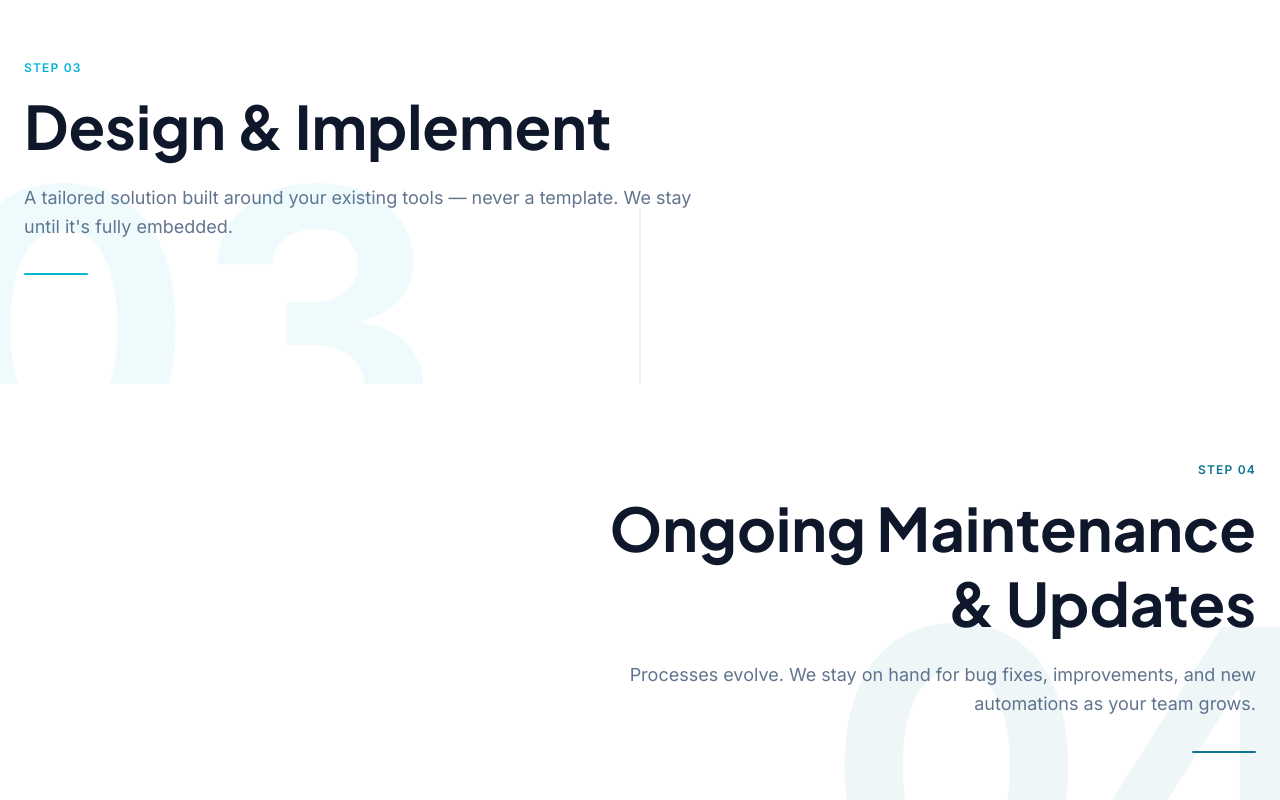
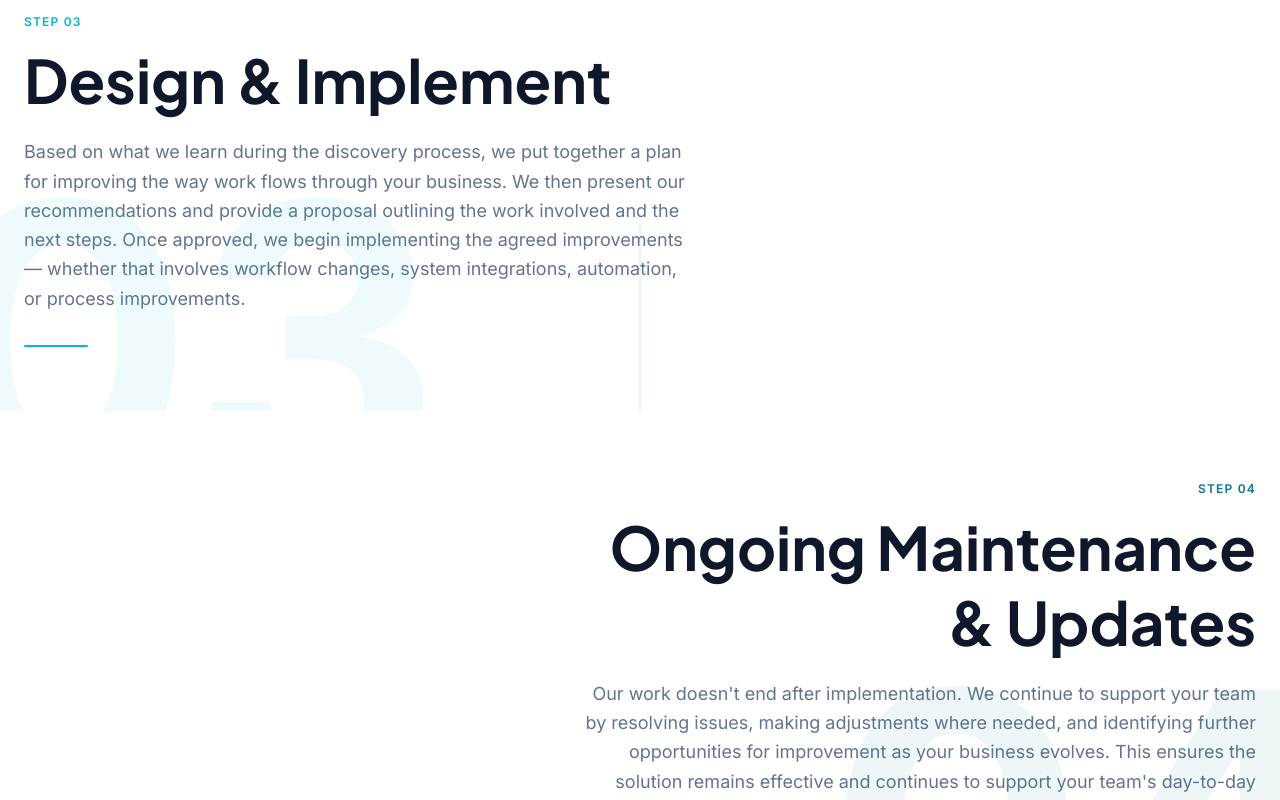
Before and after one commit to Anisabuilds/HireNove, a Next.js app: page /services in a window 1280 px wide. Shown: the part 1600-2400 px from the top of the page. Built offline with nearby package versions, Linux system fonts and the light colour scheme.

Commit message:
steps 03 & 04: update copy with full descriptions

```diff
--- a/components/HomeProcess.tsx
+++ b/components/HomeProcess.tsx
@@ -22,14 +22,14 @@ const steps = [
   {
     n: "03",
     title: "Design & Implement",
-    desc: "A tailored solution built around your existing tools — never a template. We stay until it's fully embedded.",
+    desc: "Based on what we learn during the discovery process, we put together a plan for improving the way work flows through your business. We then present our recommendations and provide a proposal outlining the work involved and the next steps. Once approved, we begin implementing the agreed improvements — whether that involves workflow changes, system integrations, automation, or process improvements.",
     color: "#06B6D4",
     align: "left",
   },
   {
     n: "04",
     title: "Ongoing Maintenance & Updates",
-    desc: "Processes evolve. We stay on hand for bug fixes, improvements, and new automations as your team grows.",
+    desc: "Our work doesn't end after implementation. We continue to support your team by resolving issues, making adjustments where needed, and identifying further opportunities for improvement as your business evolves. This ensures the solution remains effective and continues to support your team's day-to-day operations over time.",
     color: "#0E7490",
     align: "right",
   },
```
